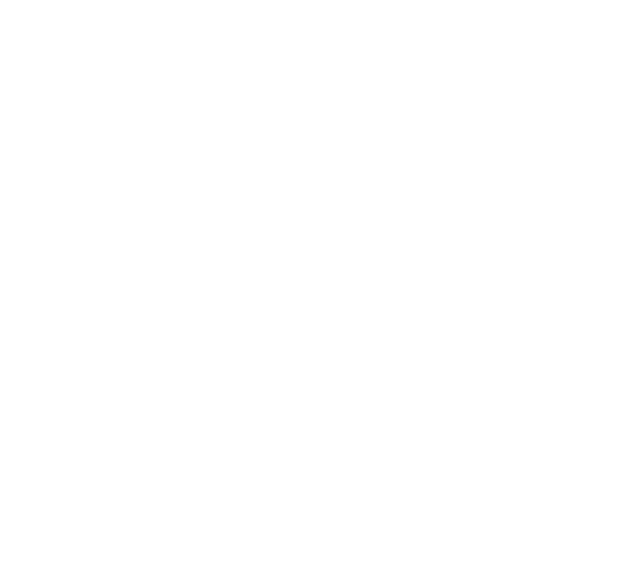
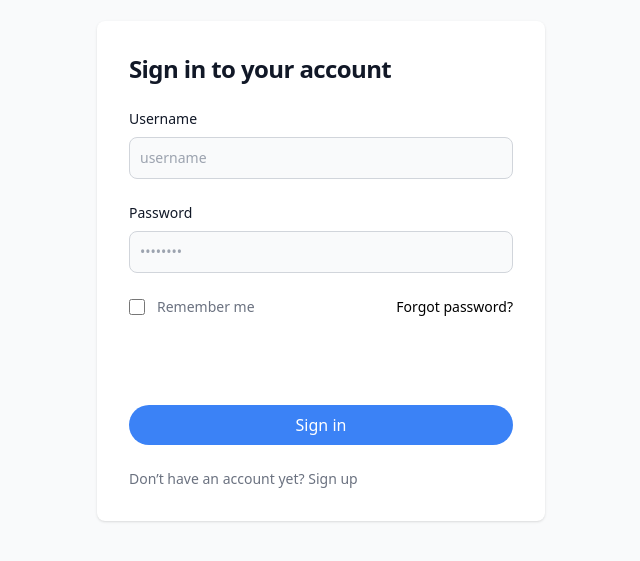
Before and after one commit to haidarali2017/angular14auth, an Angular app: page / in a window 1280 px wide. Shown: the part 929-1490 px from the top of the page, without its empty margins (319-959 px from the left). Before the commit the page ends 800 px from the top, so only its background shows below. Built offline with nearby package versions, Linux system fonts and the light colour scheme.

Commit message:
login page desgin by tailwind

```diff
--- a/src/app/app.component.html
+++ b/src/app/app.component.html
@@ -22,10 +22,7 @@
                         <input type="confirm-password" name="confirm-password" id="confirm-password" placeholder="••••••••" class="bg-gray-50 border border-gray-300 text-gray-900 sm:text-sm rounded-lg focus:ring-primary-600 focus:border-primary-600 block w-full p-2.5 dark:bg-gray-700 dark:border-gray-600 dark:placeholder-gray-400 dark:text-white dark:focus:ring-blue-500 dark:focus:border-blue-500" required="">
                     </div>
 
-                    <!-- <button type="submit" class="w-full text-white bg-primary-600 hover:bg-primary-700 focus:ring-4
-                      focus:outline-none focus:ring-primary-300 font-medium rounded-lg text-sm px-5 py-2.5 text-center
-                       dark:bg-primary-600 dark:hover:bg-primary-700 dark:focus:ring-primary-800">Create an account</button> -->
-                    <button type="submit" class="w-full text-white bg-blue-500 hover:bg-blue-700 text-white font-bold py-2 px-4 rounded-full">
+                    <button type="submit" class="w-full text-white bg-blue-500 hover:bg-blue-700 text-white py-2 px-4 rounded-full">
                       Sign up
                     </button>
                     <p class="text-sm font-light text-gray-500 dark:text-gray-400">
@@ -39,3 +36,45 @@
 
 
 </div>
+
+<section class="bg-gray-50 dark:bg-gray-900">
+  <div class="flex flex-col items-center justify-center px-6 py-8 mx-auto md:h-screen lg:py-0">
+
+      <div class="w-full bg-white rounded-lg shadow dark:border md:mt-0 sm:max-w-md xl:p-0 dark:bg-gray-800 dark:border-gray-700">
+          <div class="p-6 space-y-4 md:space-y-6 sm:p-8">
+              <h1 class="text-xl font-bold leading-tight tracking-tight text-gray-900 md:text-2xl dark:text-white">
+                  Sign in to your account
+              </h1>
+              <form class="space-y-4 md:space-y-6" action="#">
+                <div>
+                    <label for="username" class="block mb-2 text-sm font-medium text-gray-900 dark:text-white">Username</label>
+                    <input type="text" name="username" id="username" class="bg-gray-50 border border-gray-300 text-gray-900 sm:text-sm rounded-lg focus:ring-primary-600 focus:border-primary-600 block w-full p-2.5 dark:bg-gray-700 dark:border-gray-600 dark:placeholder-gray-400 dark:text-white dark:focus:ring-blue-500 dark:focus:border-blue-500" placeholder="username" required="">
+                </div>
+                  <div>
+                      <label for="password" class="block mb-2 text-sm font-medium text-gray-900 dark:text-white">Password</label>
+                      <input type="password" name="password" id="password" placeholder="••••••••" class="bg-gray-50 border border-gray-300 text-gray-900 sm:text-sm rounded-lg focus:ring-primary-600 focus:border-primary-600 block w-full p-2.5 dark:bg-gray-700 dark:border-gray-600 dark:placeholder-gray-400 dark:text-white dark:focus:ring-blue-500 dark:focus:border-blue-500" required="">
+                  </div>
+                  <div class="flex items-center justify-between">
+                      <div class="flex items-start">
+                          <div class="flex items-center h-5">
+                            <input id="remember" aria-describedby="remember" type="checkbox" class="w-4 h-4 border border-gray-300 rounded bg-gray-50 focus:ring-3 focus:ring-primary-300 dark:bg-gray-700 dark:border-gray-600 dark:focus:ring-primary-600 dark:ring-offset-gray-800" required="">
+                          </div>
+                          <div class="ml-3 text-sm">
+                            <label for="remember" class="text-gray-500 dark:text-gray-300">Remember me</label>
+                          </div>
+                      </div>
+                      <a href="#" class="text-sm font-medium text-primary-600 hover:underline dark:text-primary-500">Forgot password?</a>
+                  </div>
+                  <button type="submit" class="w-full text-white bg-primary-600 hover:bg-primary-700 focus:ring-4 focus:outline-none focus:ring-primary-300 font-medium rounded-lg text-sm px-5 py-2.5 text-center dark:bg-primary-600 dark:hover:bg-primary-700 dark:focus:ring-primary-800">Sign in</button>
+
+                  <button type="submit" class="w-full text-white bg-blue-500 hover:bg-blue-700 text-white   py-2 px-4 rounded-full">
+                    Sign in
+                  </button>
+                  <p class="text-sm font-light text-gray-500 dark:text-gray-400">
+                      Don’t have an account yet? <a href="#" class="font-medium text-primary-600 hover:underline dark:text-primary-500">Sign up</a>
+                  </p>
+              </form>
+          </div>
+      </div>
+  </div>
+</section>
```
